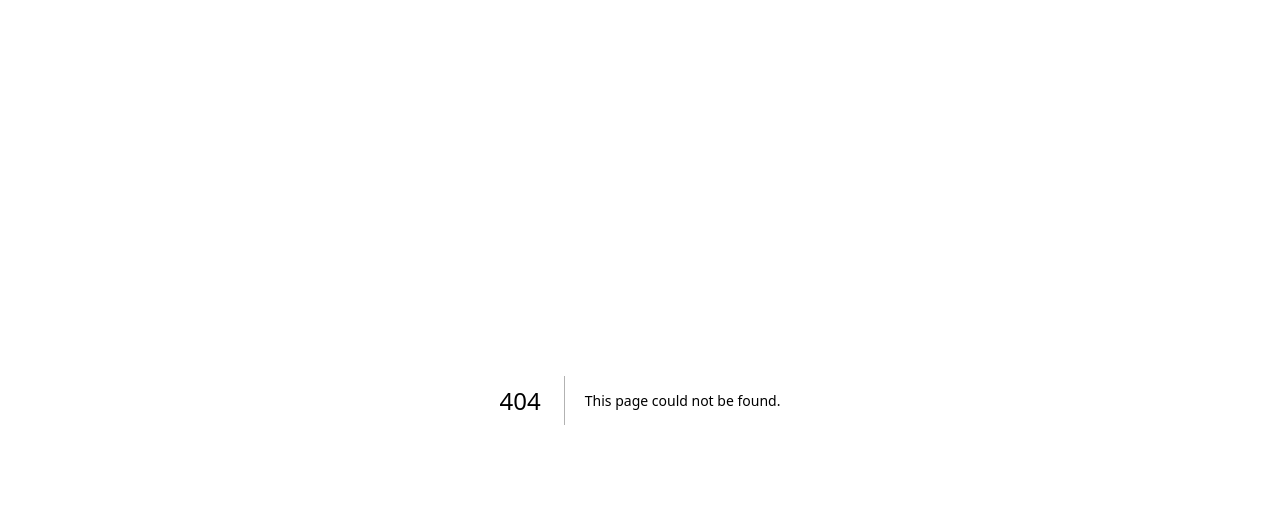
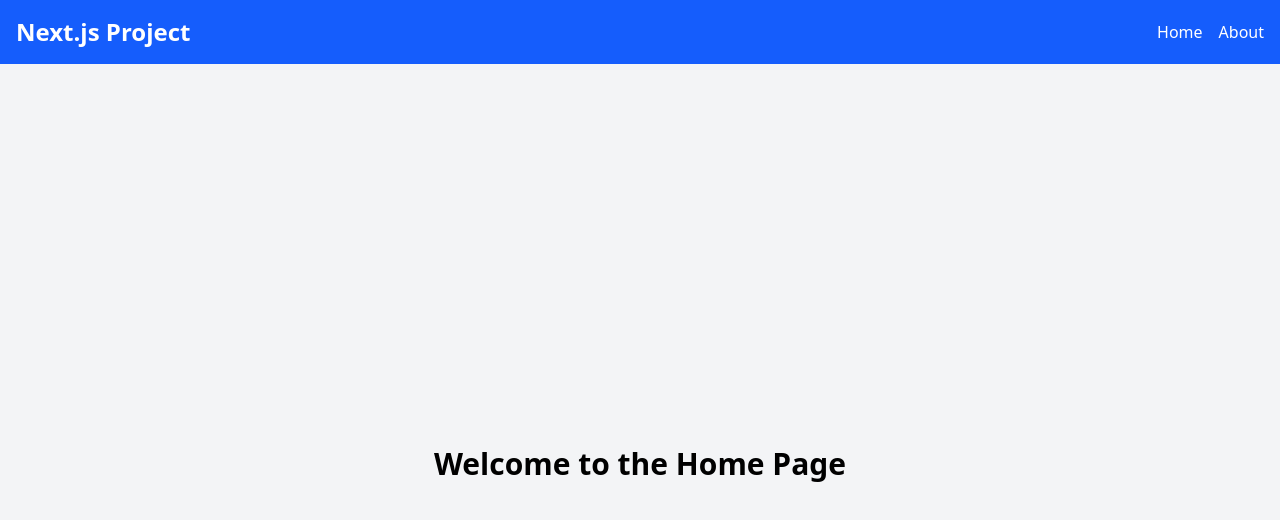
Before and after one commit to sakachris/alx-project-0x02-setup, a Next.js app in the folder alx-project-0x02/: page /home in a window 1280 px wide. Before the commit this address had no page. Shown: the top 520 px of the page. Built offline with nearby package versions, Linux system fonts and the light colour scheme.

Commit message:
about and home pages

```diff
--- a/alx-project-0x02/components/layout/Header.tsx
+++ b/alx-project-0x02/components/layout/Header.tsx
@@ -1,9 +1,18 @@
 import React from "react";
+import Link from "next/link";
 
 const Header: React.FC = () => {
   return (
-    <header className="bg-blue-600 text-white p-4">
-      <h1 className="text-2xl font-bold">ALX Next.js Project</h1>
+    <header className="bg-blue-600 text-white p-4 flex justify-between items-center sticky top-0 z-50">
+      <h1 className="text-2xl font-bold">Next.js Project</h1>
+      <nav className="space-x-4">
+        <Link href="/home" className="hover:underline">
+          Home
+        </Link>
+        <Link href="/about" className="hover:underline">
+          About
+        </Link>
+      </nav>
     </header>
   );
 };
--- /dev/null
+++ b/alx-project-0x02/pages/about.tsx
@@ -0,0 +1,16 @@
+import Head from "next/head";
+import Header from "../components/layout/Header";
+
+export default function AboutPage() {
+  return (
+    <>
+      <Head>
+        <title>About | NextJS Project</title>
+      </Head>
+      <Header />
+      <main className="flex items-center justify-center h-screen bg-gray-100">
+        <h1 className="text-3xl font-bold">About This Project</h1>
+      </main>
+    </>
+  );
+}
--- /dev/null
+++ b/alx-project-0x02/pages/home.tsx
@@ -0,0 +1,16 @@
+import Head from "next/head";
+import Header from "../components/layout/Header";
+
+export default function HomePage() {
+  return (
+    <>
+      <Head>
+        <title>Home | NextJS Project</title>
+      </Head>
+      <Header />
+      <main className="flex items-center justify-center h-screen bg-gray-100">
+        <h1 className="text-3xl font-bold">Welcome to the Home Page</h1>
+      </main>
+    </>
+  );
+}
```
